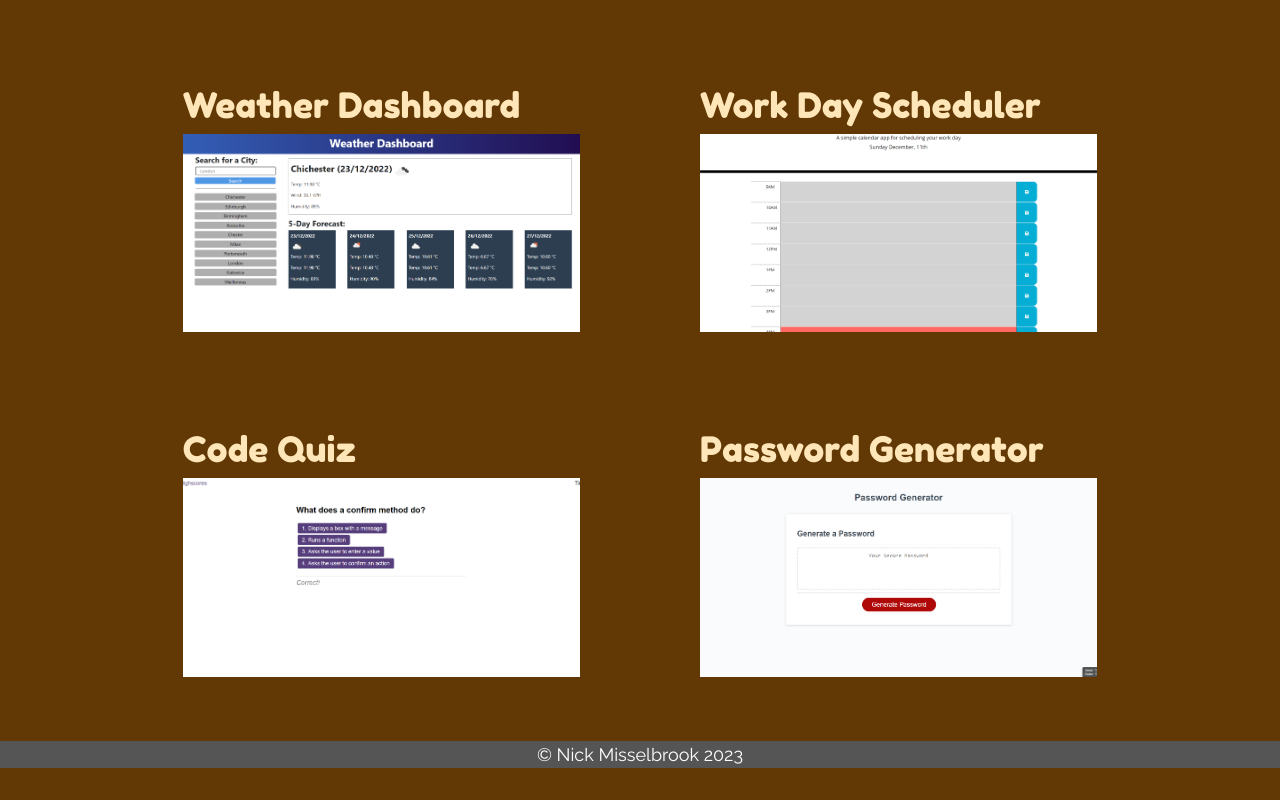
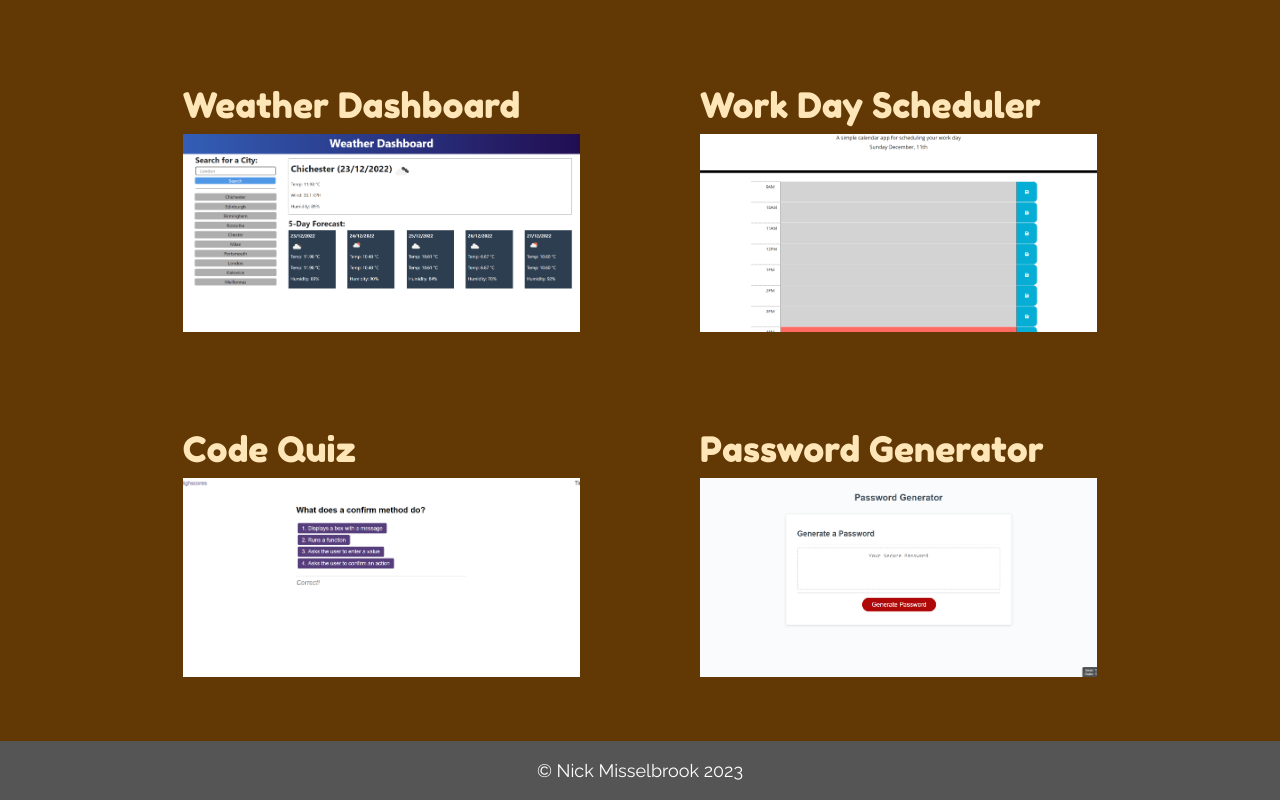
Before and after one commit to nickmbk/nickmbk-portfolio, a React (Create React App) app: page /project-gallery in a window 1280 px wide. Shown: the part 728-1528 px from the top of the page. Before the commit the page ends 1496 px from the top, so only its background shows below. Built offline with nearby package versions, Linux system fonts and the light colour scheme.

Commit message:
footer margin change

```diff
--- a/src/components/Footer.js
+++ b/src/components/Footer.js
@@ -5,7 +5,7 @@ export default class Footer extends Component {
   render() {
     return (
       <div id="footer" className="row mx-0 col-12">
-        <div className="row m-0 text-center">
+        <div className="row m-0 my-3 text-center">
           <p className="m-0">© Nick Misselbrook 2023</p>
         </div>
       </div>
```
